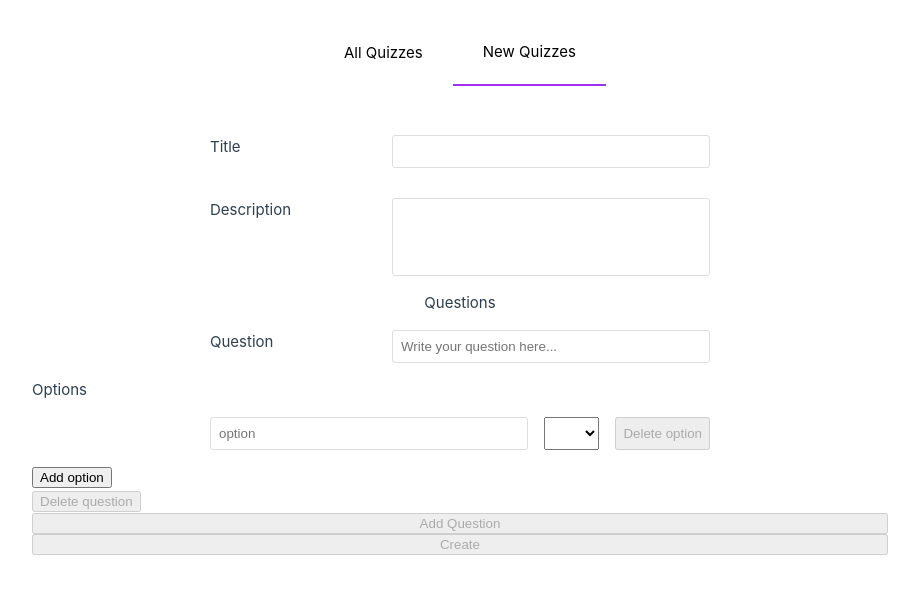
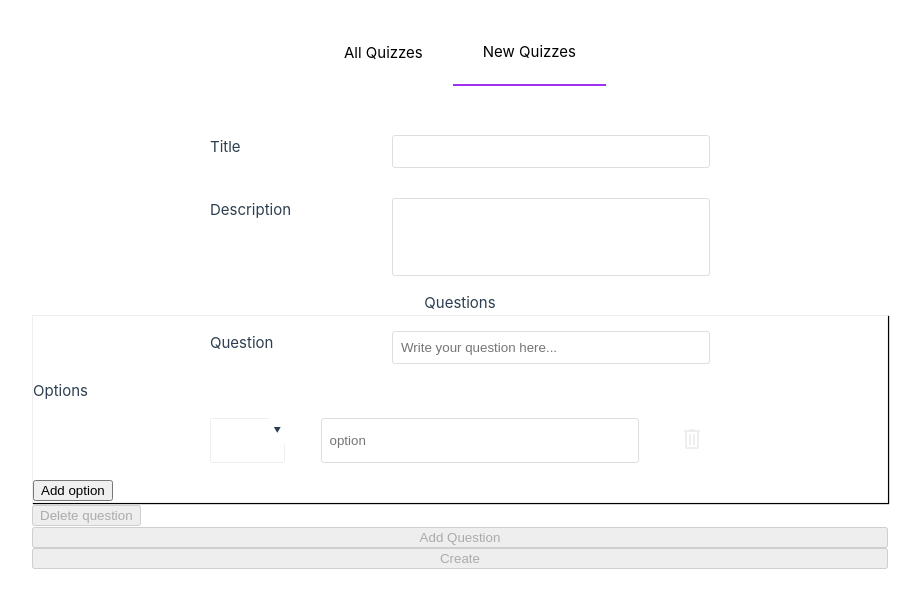
Before and after one commit to Anastasia0101/quizzes, a Vue app: page /add-quiz in a window 1280 px wide. Shown: the top 608 px of the page, without its empty margins (180-1101 px from the left). Built offline with nearby package versions, Linux system fonts and the light colour scheme; what miragejs would draw is missing.

Commit message:
added styles to options

```diff
--- a/src/components/OptionForm.vue
+++ b/src/components/OptionForm.vue
@@ -1,15 +1,22 @@
 <template>
   <div class="option">
-    <input type="text" v-model.trim="option.text" class="option__input" placeholder="option">
-    <select v-model="option.isCorrect" class="option__select-box">
-      <option value="true" selected="selected">True</option>
-      <option value="false">False</option>
-    </select>
+    <div class="select">
+      <select v-model="option.isCorrect" class="option__select-box">
+        <option value="true" selected="selected">True</option>
+        <option value="false">False</option>
+      </select>
+    </div>
+    <input type="text" v-model.trim="option.text" class="option__input" placeholder="option"/>
     <button
       type="button"
       @click="onClickDeleteBtn()"
       :disabled="isDeleteBtnDisabled"
-    >Delete option</button>
+      class="option__button"
+    >
+    <svg xmlns="http://www.w3.org/2000/svg"  viewBox="0 0 24 24" width="24px" height="24px">
+      <path d="M 10 2 L 9 3 L 4 3 L 4 5 L 5 5 L 5 20 C 5 20.522222 5.1913289 21.05461 5.5683594 21.431641 C 5.9453899 21.808671 6.4777778 22 7 22 L 17 22 C 17.522222 22 18.05461 21.808671 18.431641 21.431641 C 18.808671 21.05461 19 20.522222 19 20 L 19 5 L 20 5 L 20 3 L 15 3 L 14 2 L 10 2 z M 7 5 L 17 5 L 17 20 L 7 20 L 7 5 z M 9 7 L 9 18 L 11 18 L 11 7 L 9 7 z M 13 7 L 13 18 L 15 18 L 15 7 L 13 7 z"/>
+    </svg>
+    </button>
   </div>
 </template>
 
@@ -37,4 +44,59 @@ const onClickDeleteBtn = () => emit('clickedDeleteBtn');
 
 .option__input
   @extend .form-input
+
+.option__select-box
+  -webkit-appearance: none
+  -moz-appearance: none
+  -ms-appearance: none
+  appearance: none
+  outline: 0
+  box-shadow: none
+  border: 1px solid #EEEEEE
+  background-color: #FFFFFF
+  flex: 1
+  padding: 0 .5em
+  color: grey
+  cursor: pointer
+  font-size: 1.1em
+  line-height: 1.5em
+  font-family: 'Open Sans', sans-serif
+
+.option__select-box::-ms-expand
+  display: none
+
+.select
+  position: relative
+  display: flex
+  width: 75px
+  height: 3em
+  line-height: 1.5em
+  overflow: hidden
+  border-radius: 3px
+
+.select::after
+  content: '\25BC'
+  position: absolute
+  top: 0
+  right: 0
+  padding: 4px
+  background: #FFFFFF
+  cursor: pointer
+  pointer-events: none
+  line-height: 2.5em
+  transition:.25s all ease
+  font-size: 0.5em
+
+.select:hover::after
+  color: rgba(162, 47, 244, 1)
+
+.option__button
+  border: none
+  background-color: #FFFFFF
+
+.option__button:disabled
+  fill: #EEEEEE
+
+.option__button:hover:enabled
+  cursor: pointer
 </style>
--- a/src/components/QuestionForm.vue
+++ b/src/components/QuestionForm.vue
@@ -43,6 +43,9 @@ const isOptionSingle = computed(() => question.options.length == 1 ?? false);
 <style lang="sass" scoped>
 @import "../assets/styles/__main.sass"
 
+.question
+  border: 1px solid #EEEEEE
+  box-shadow: 1px 1px 1px #000000
 .question__input
   @include form-field-horizotal
 
```
Also changed, not shown: src/assets/icons8-trash.svg (added).
